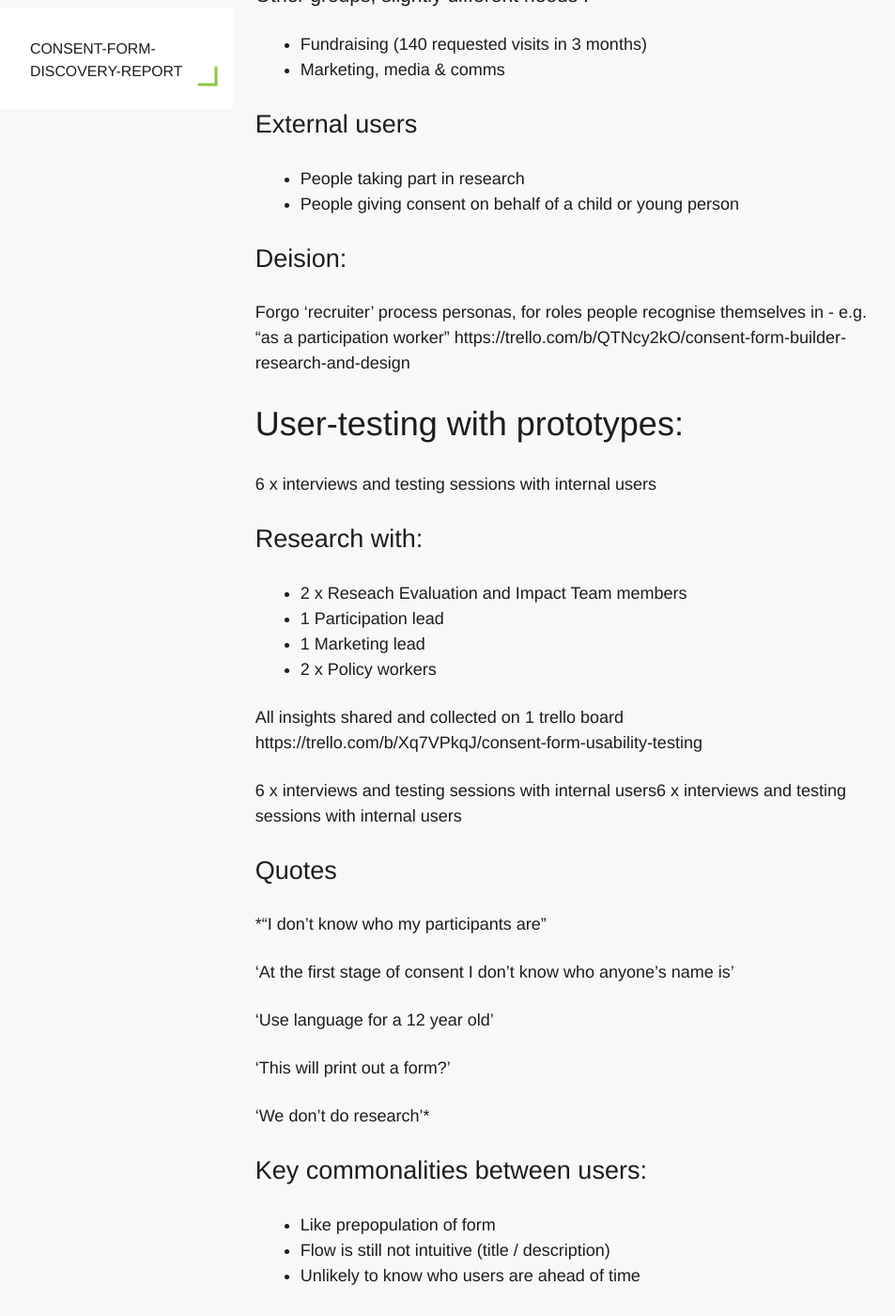
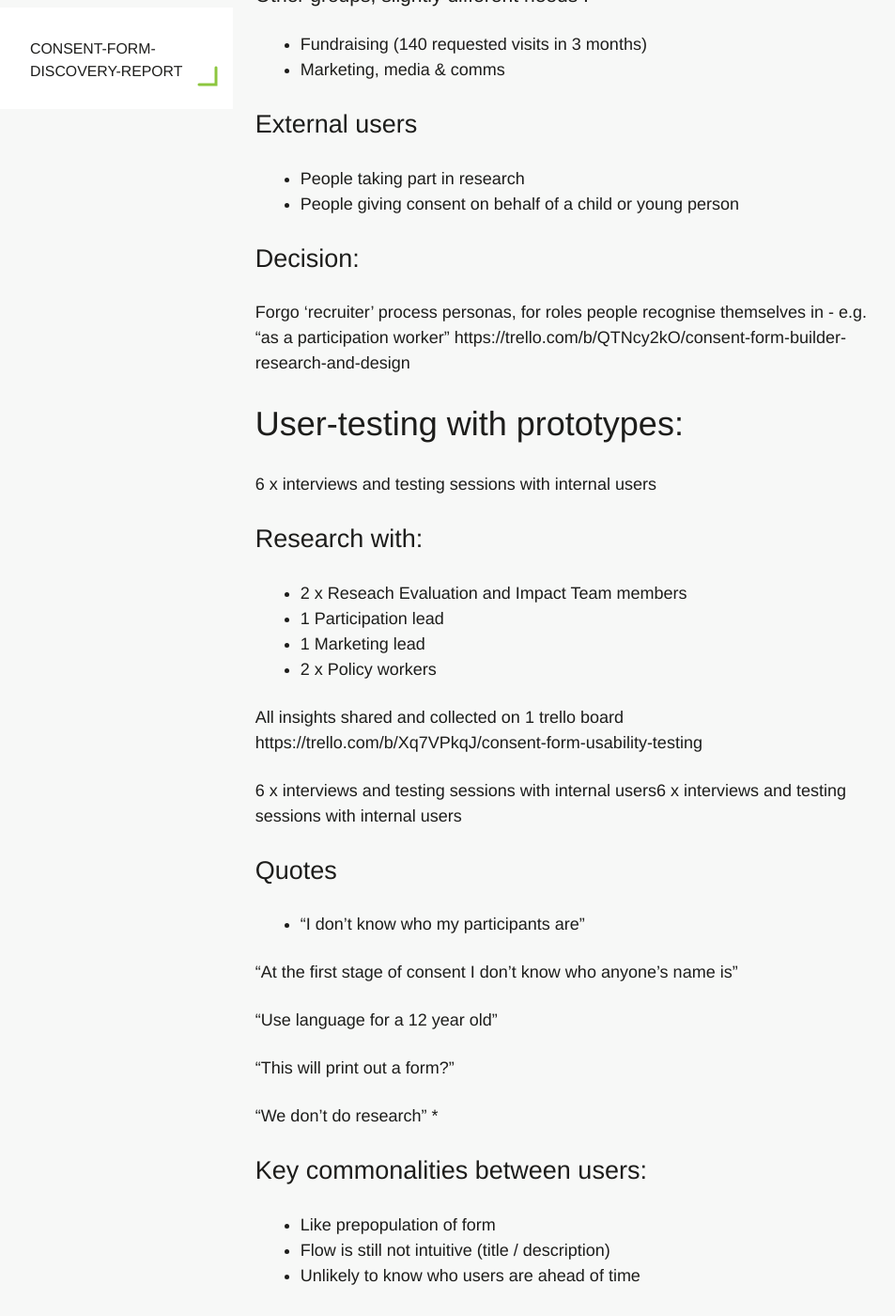
Before and after one commit to barnardos/consent-form-discovery-report, a Jekyll site: the page built from user_disco.md, in a window 1280 px wide and 1400 px high, scrolled down 676 px. Shown: the whole window at 94% size, without its empty margins (28-981 px from the left). Built offline with Jekyll 4.4.1, drawn with Linux system fonts in a browser that asks for light colours.

Commit message:
Update user_disco.md

```diff
--- a/user_disco.md
+++ b/user_disco.md
@@ -18,7 +18,7 @@ title: user research and prioritisation
 - People taking part in research
 - People giving consent on behalf of a child or young person
 
-## Deision:
+## Decision:
 Forgo ‘recruiter’ process personas, for roles people recognise themselves in - e.g.  “as a participation worker”
 https://trello.com/b/QTNcy2kO/consent-form-builder-research-and-design
 
@@ -37,15 +37,15 @@ https://trello.com/b/Xq7VPkqJ/consent-form-usability-testing
 6 x interviews and testing sessions with internal users6 x interviews and testing sessions with internal users
 
 ## Quotes
-*"I don't know who my participants are"
+* "I don't know who my participants are"
 
-‘At the first stage of consent I don’t know who anyone’s name is’
+"At the first stage of consent I don’t know who anyone’s name is"
 
-‘Use language for a 12 year old’
+"Use language for a 12 year old"
 
-‘This will print out a form?’
+"This will print out a form?"
 
-‘We don’t do research’*
+"We don’t do research" *
 
 ## Key commonalities between users:
 
```
